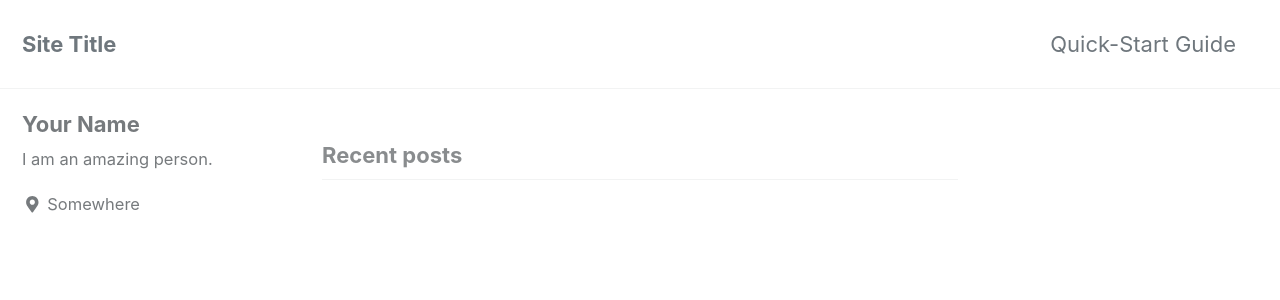
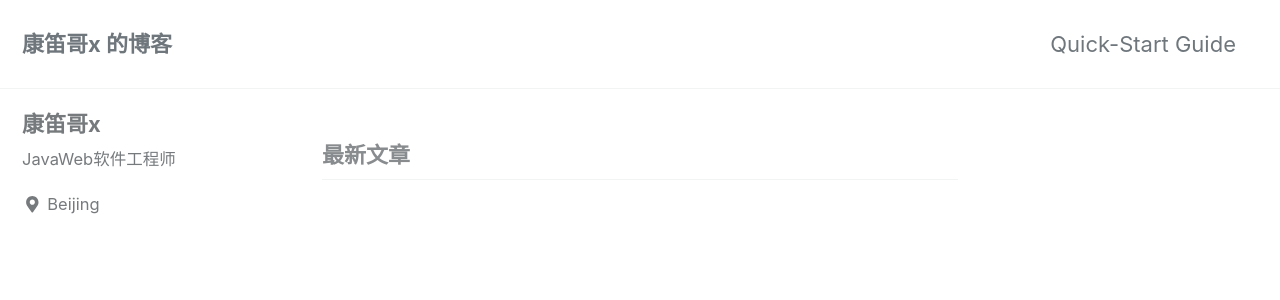
Before and after one commit to kandigx/kandigx.github.io, a Jekyll site: the page built from index.html, in a window 1280 px wide and 900 px high. Shown: the top 300 px of the window. Built offline with Jekyll 4.4.1, drawn with Linux system fonts in a browser that asks for light colours; cached includes are drawn as plain includes; nearby versions of some CDN libraries; the list of posts is cut into pages by our own code; some of the changed text lies outside the part shown.

Commit message:
配置个人信息

```diff
--- a/_config.yml
+++ b/_config.yml
@@ -15,11 +15,11 @@
 minimal_mistakes_skin    : "default" # "air", "aqua", "contrast", "dark", "dirt", "neon", "mint", "plum", "sunrise"
 
 # Site Settings
-locale                   : "en-US"
-title                    : "Site Title"
+locale                   : "zh-CN"
+title                    : "康笛哥x 的博客"
 title_separator          : "-"
-name                     : "Your Name"
-description              : "An amazing website."
+name                     : "康笛哥x"
+description              : "康笛哥x 的博客."
 url                      : # the base hostname & protocol for your site e.g. "https://mmistakes.github.io"
 baseurl                  : # the subpath of your site, e.g. "/blog"
 repository               : # GitHub username/repo-name e.g. "mmistakes/minimal-mistakes"
@@ -106,10 +106,10 @@ analytics:
 
 # Site Author
 author:
-  name             : "Your Name"
+  name             : "康笛哥x"
   avatar           : # path of avatar image, e.g. "/assets/images/bio-photo.jpg"
-  bio              : "I am an amazing person."
-  location         : "Somewhere"
+  bio              : "JavaWeb软件工程师"
+  location         : "Beijing"
   email            :
   links:
     - label: "Email"
@@ -293,3 +293,11 @@ defaults:
       comments: # true
       share: true
       related: true
+
+  # _pages
+  - scope:
+      path: ""
+      type: pages
+    values:
+      layout: single
+      author_profile: true
```
Also changed, not shown: 1 other file.
